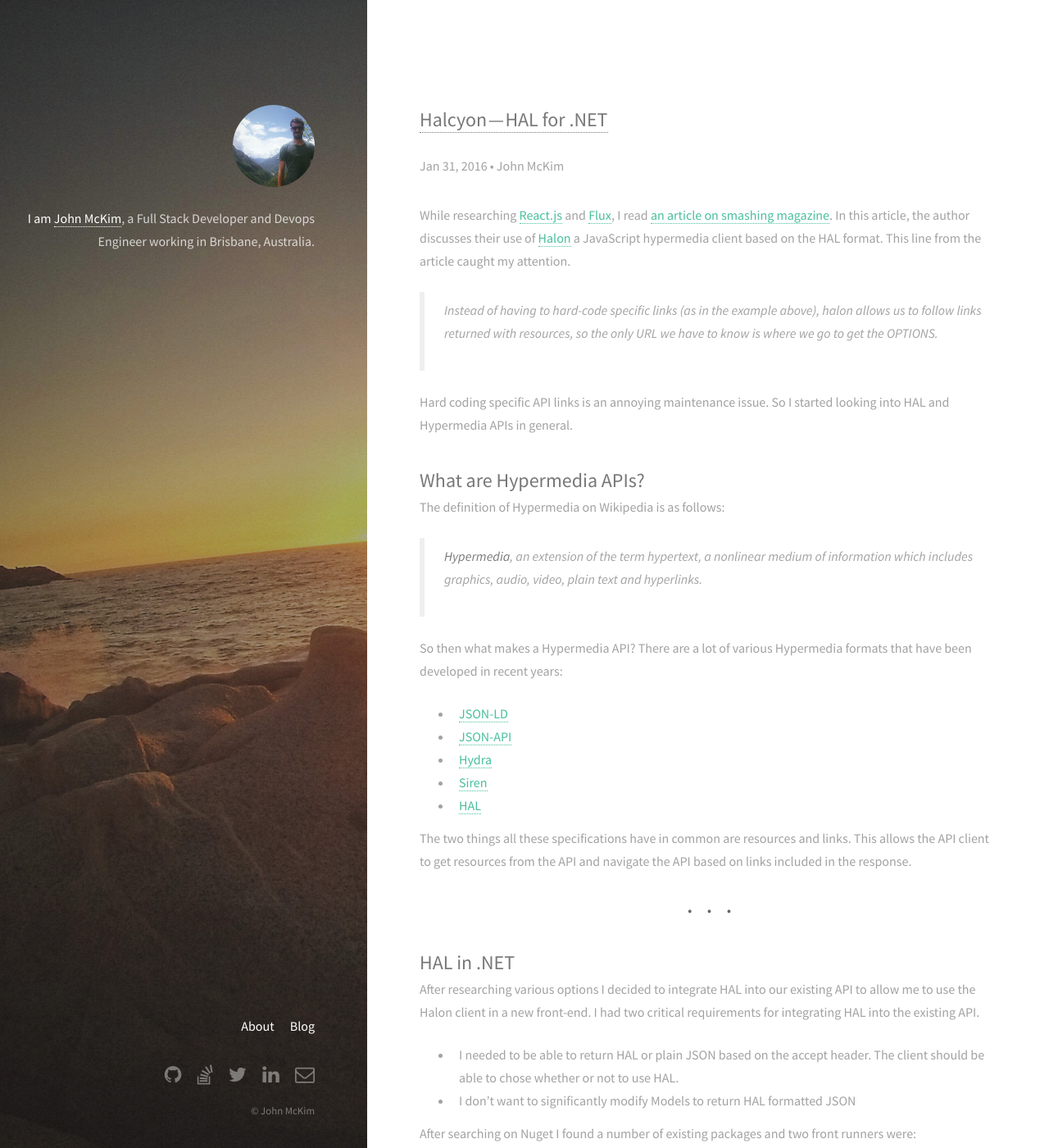
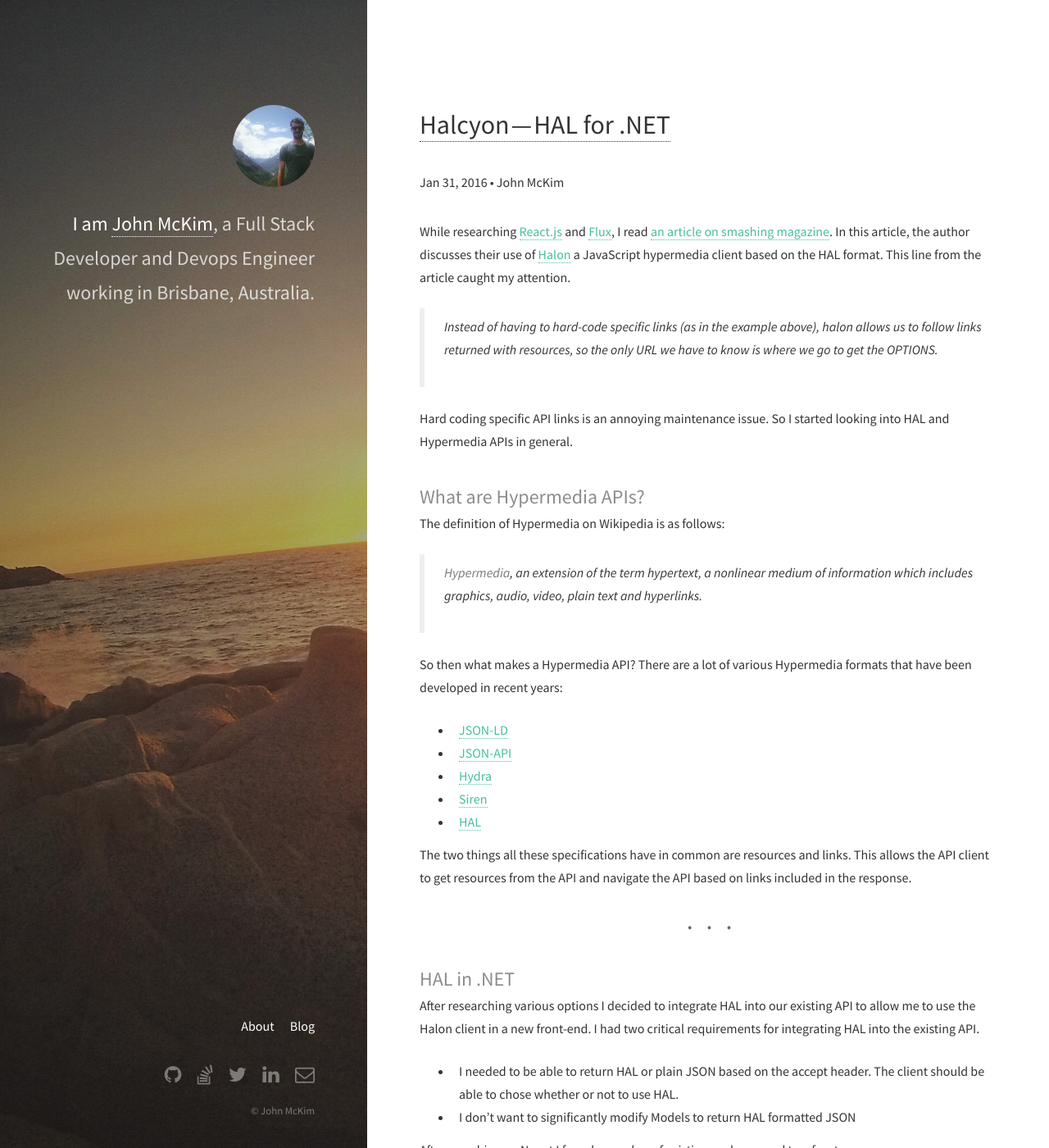
Before and after one commit to johncmckim/johncmckim.github.io, a Jekyll site: the page built from index.html, in a window 1280 px wide and 1400 px high. Shown: the whole window at 82% size. Built offline with Jekyll 4.4.1, drawn with Linux system fonts in a browser that asks for light colours.

Commit message:
Update styles for legibility

```diff
--- a/_includes/post.html
+++ b/_includes/post.html
@@ -1,6 +1,6 @@
 {% if include.post %}
 <header class="major">
-    <h2><a href="{{ include.post.url }}">{{ include.post.title }}</a></h2>
+    <h1><a href="{{ include.post.url }}">{{ include.post.title }}</a></h1>
     <p class="post-meta">
       {{ include.post.date | date: "%b %-d, %Y" }}
       {% if include.post.author %} • {{ include.post.author }}{% endif %}
--- a/_layouts/post.html
+++ b/_layouts/post.html
@@ -4,8 +4,8 @@
 <div class="main-content">
     <article>
         <header class="major">
-            <h2 class="post-title">{{ page.title }}</h2>
-                <p class="post-meta">{{ page.date | date: "%b %-d, %Y" }}{% if page.author %} • {{ page.author }}{% endif %}{% if page.meta %} • {{ page.meta }}{% endif %}</p>
+            <h1 class="post-title">{{ page.title }}</h1>
+            <p class="post-meta">{{ page.date | date: "%b %-d, %Y" }}{% if page.author %} • {{ page.author }}{% endif %}{% if page.meta %} • {{ page.meta }}{% endif %}</p>
         </header>
 
         <section>
--- a/_sass/_vars.scss
+++ b/_sass/_vars.scss
@@ -21,6 +21,8 @@
 $font-weight-bold:			400;
 
 // Color.
+$color-black: rgba(0, 0, 0, 0.8);
+$color-gray: rgba(0, 0, 0, 0.45);
 $color-white: #f2f2f2;
 
 $color-bg:					$color-white;
--- a/_sass/layout-desktop.scss
+++ b/_sass/layout-desktop.scss
@@ -36,7 +36,7 @@
 
       h1 {
         color: $color-accent2-fg;
-        font-size: 1em;
+        font-size: 1.5em;
         line-height: 1.75em;
         margin: 0;
       }
--- a/_sass/typography.scss
+++ b/_sass/typography.scss
@@ -3,7 +3,7 @@
 @import 'mixins';
 
 body, input, select, textarea {
-	color: $color-fg;
+	color: $color-black;
 	font-family: $font-family;
 	font-size: 12pt;
 	font-weight: $font-weight;
@@ -37,7 +37,7 @@
 }
 
 h1, h2, h3, h4, h5, h6 {
-	color: $color-fg-bold;
+	color: $color-gray;
 	font-weight: $font-weight-bold;
 	line-height: 1em;
 	margin: 0 0 ($size-element-margin * 0.5) 0;
@@ -49,6 +49,7 @@
 }
 
 h1 {
+	color: $color-black;
 	font-size: 2em;
 	line-height: 1.5em;
 }
```
